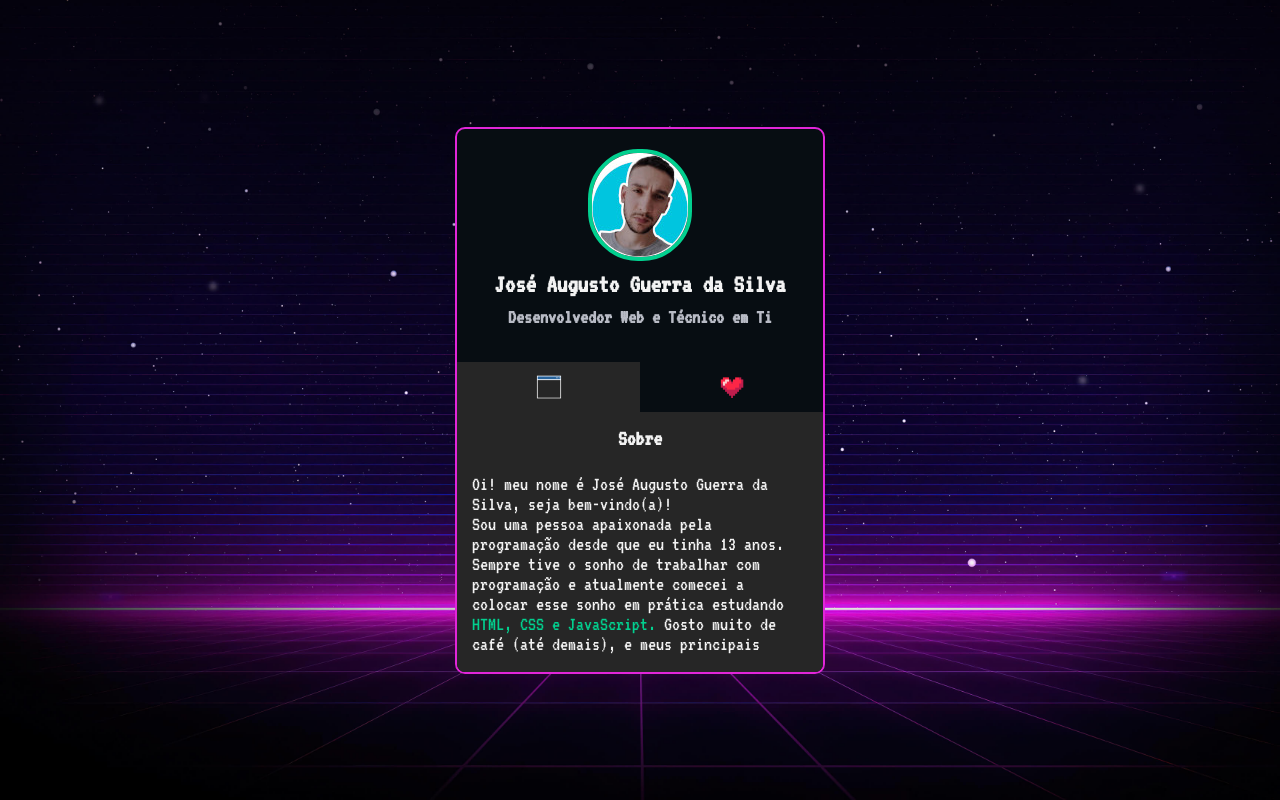
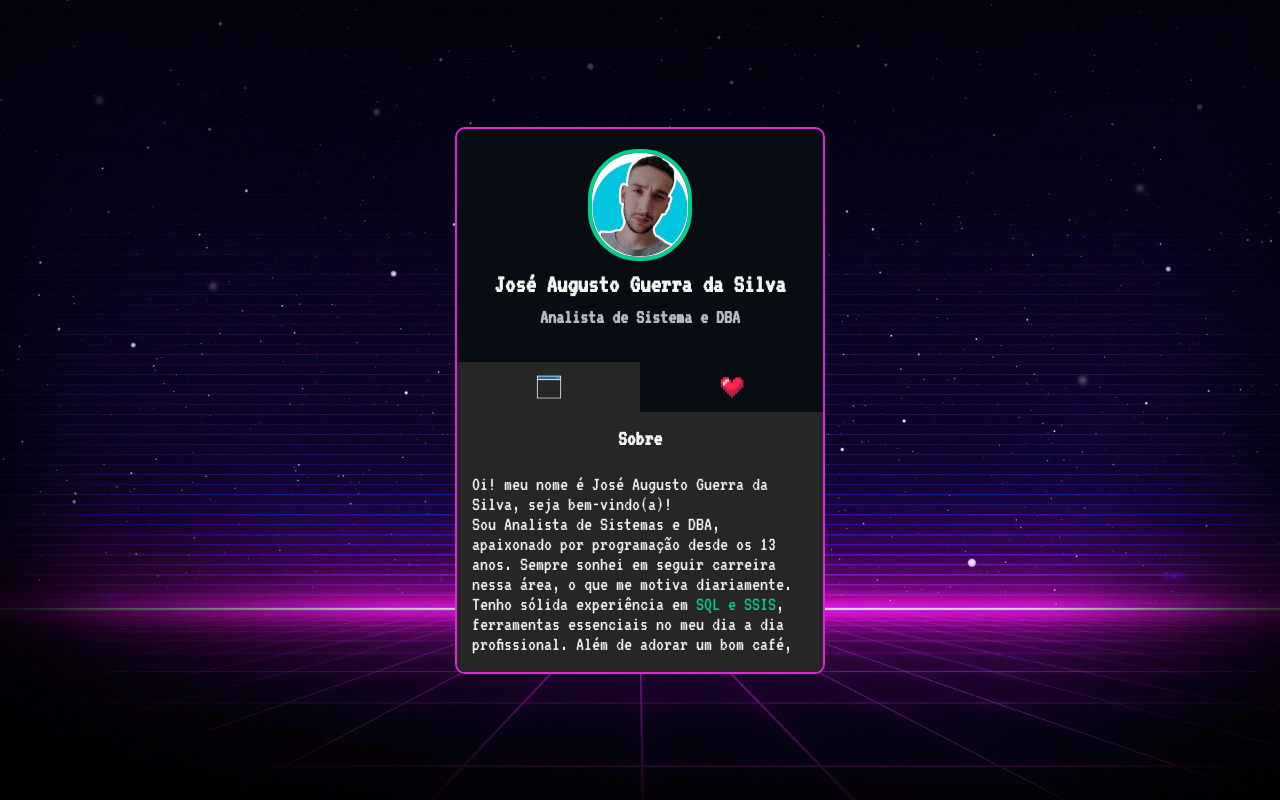
Before and after one commit to jaugustoguerra/Projeto-Mini-Portf-lio, a plain HTML site: page index.html in a window 1280 px wide. Drawn offline with Linux system fonts and the light colour scheme.

Commit message:
Update index.html

```diff
--- a/index.html
+++ b/index.html
@@ -20,7 +20,7 @@
 			<div class="minhas-informacoes">
 				<img src="./src/imagens/foto-perfil.jpg" alt="foto de perfil" />
 				<h1 class="nome">José Augusto Guerra da Silva</h1>
-				<h2 class="cargo">Desenvolvedor Web e Técnico em Ti</h2>
+				<h2 class="cargo">Analista de Sistema e DBA</h2>
 			</div>
 
 			<div class="conteudo">
@@ -41,9 +41,7 @@
 							<p>Oi! meu nome é José Augusto Guerra da Silva, seja bem-vindo(a)!</p>
 
 							<p>
-								Sou uma pessoa apaixonada pela programação desde que eu tinha 13 anos. Sempre tive o sonho de trabalhar com programação e atualmente comecei a colocar esse sonho em prática estudando
-								<span>HTML, CSS e JavaScript.</span>
-								Gosto muito de café (até demais), e meus principais hobbies são jogar MMO RPG, ver animes e séries.
+								Sou Analista de Sistemas e DBA, apaixonado por programação desde os 13 anos. Sempre sonhei em seguir carreira nessa área, o que me motiva diariamente. Tenho sólida experiência em <span>SQL e SSIS</span>, ferramentas essenciais no meu dia a dia profissional. Além de adorar um bom café, meus principais hobbies incluem jogar MMO RPG, assistir animes e séries.
 							</p>
 						</div>
 					</div>
```
